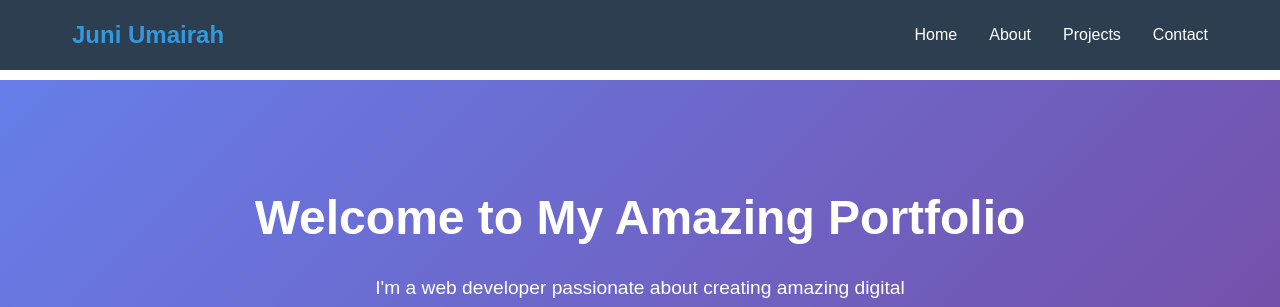
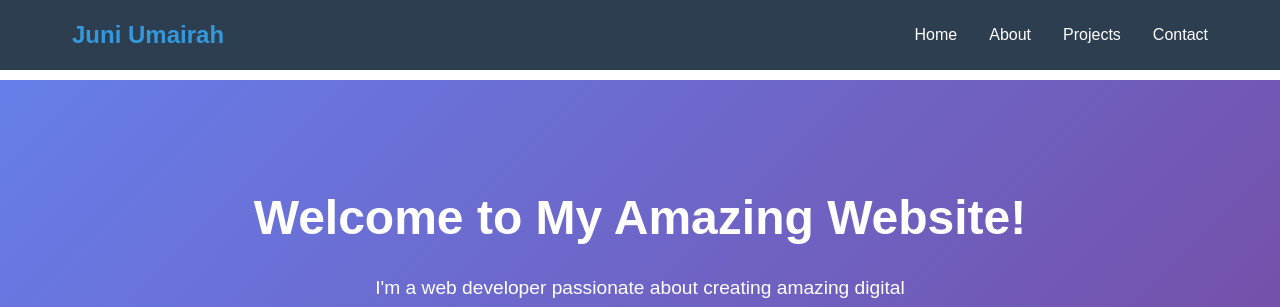
Before and after one commit to junibyte/my-portfolio, a plain HTML site: page index.html in a window 1280 px wide. Shown: the top 307 px of the page. Drawn offline with Linux system fonts and the light colour scheme; files that its build step writes are made by us from their sources; files whose address does not match are found by name.

Commit message:
Update index.html

```diff
--- a/index.html
+++ b/index.html
@@ -24,7 +24,7 @@
     <main>
         <section class="hero">
             <div class="hero-content">
-                <h1>Welcome to My Amazing Portfolio</h1>
+                <h1>Welcome to My Amazing Website!</h1>
                 <p>I'm a web developer passionate about creating amazing digital experiences.</p>
                 <button class="cta-button">View My Work</button>
             </div>
```
